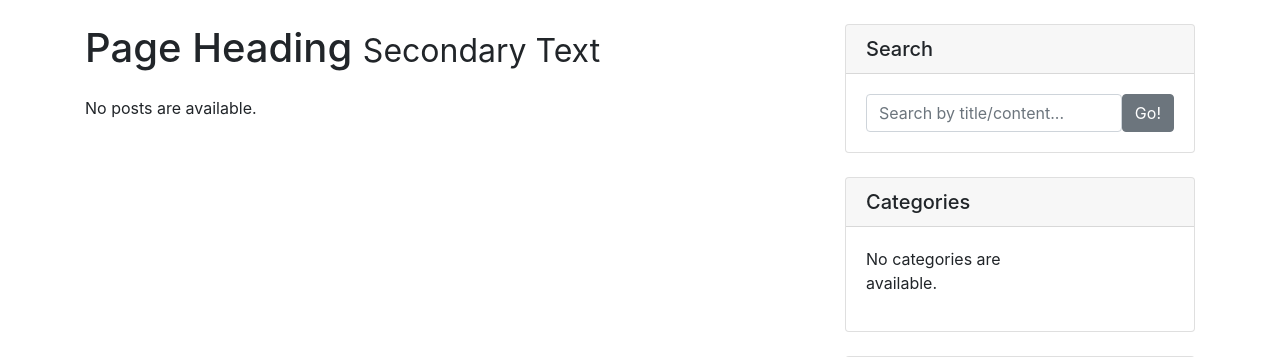
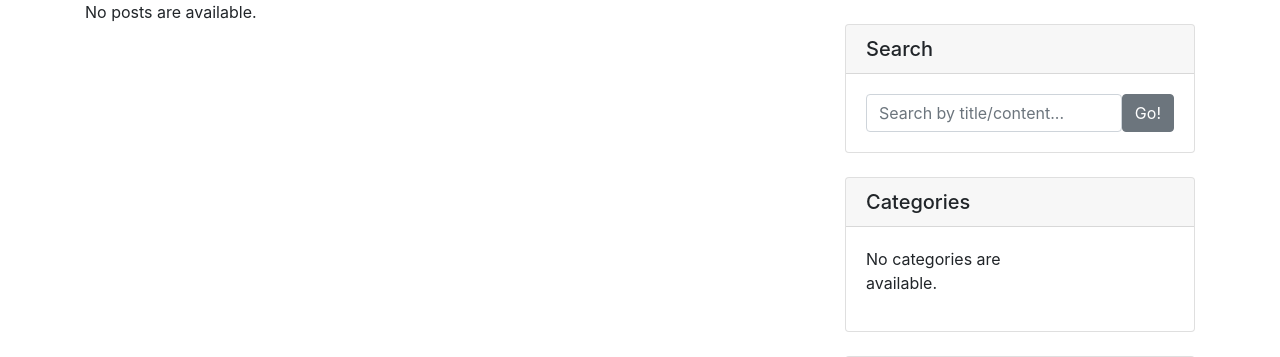
Before and after one commit to rafaelsfaria/blog-django, a Django app: page / in a window 1280 px wide. Shown: the part 56-413 px from the top of the page. Run offline with Django 3.2, Linux system fonts and the light colour scheme; the visitor is signed in with stand-in values (Sample User, id 1); data that the repository does not hold is empty; some libraries are stand-ins or nearby versions.

Commit message:
fix index posts title text

```diff
--- a/posts/templates/posts/index.html
+++ b/posts/templates/posts/index.html
@@ -4,13 +4,11 @@
 <!-- Blog Entries Column -->
 <div class="col-md-8">
 
-  <h1 class="my-4">Page Heading
-    <small>Secondary Text</small>
-  </h1>
+
   {% if blog_posts %}
   {% for post in blog_posts %}
   <!-- Blog Post -->
-  <div class="card mb-4">
+  <div class="card mt-4">
     <div class="card-body">
       <h2 class="card-title">{{ post.title }}</h2>
       <p class="card-text">{{ post.content|truncatechars:130 }}</p>
```
